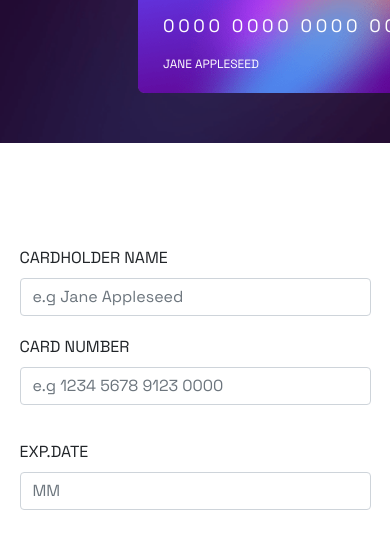
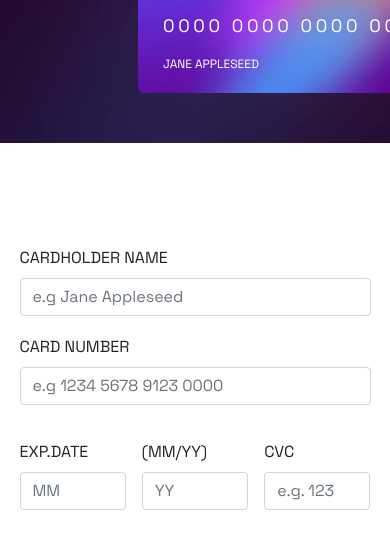
Before and after one commit to fermac1/interactive-card-details, a plain HTML site: page index.html in a window 390 px wide. Shown: the part 252-791 px from the top of the page. Drawn offline with Linux system fonts and the light colour scheme.

Commit message:
style update

```diff
--- a/css/style.css
+++ b/css/style.css
@@ -184,6 +184,9 @@ label{
         margin: 3px 10px;
 
     }
+    .month-col, .year-col, .cvc-col{
+        width: 33.33%;
+    }
 }
 
 @media (min-width:376px) and (max-width:576px){
@@ -231,63 +234,12 @@ label{
     .card-date-col{
         width: 33.33%;
     }
+    .month-col, .year-col, .cvc-col{
+        width: 33.33%;
+    }
 }
 
 @media (max-width:376px){
-    /* .container-fluid{
-        margin: 0;
-    }
-    .card-col{
-        background: url('../images/bg-main-mobile.png');
-        background-repeat: no-repeat;
-        background-size: cover;
-        margin: 0;
-        padding: 50px 100px;
-        display: flex;
-        justify-content: center;
-        flex-direction: column-reverse;
-    }
-    .back-card{
-        background: url('../images/bg-card-back.png');
-        background-repeat: no-repeat;
-        background-size: contain;
-        padding: 65px;
-        margin-left: 100px;
-        width: 375px;
-        margin-bottom: -70px;
-    }
-    .front-card{
-        margin: 0 50px;
-        color: hsl(0, 0%, 100%);
-        width: 375px;
-    }
-    .card-cvc{
-        font-size: 0.8rem;
-        position: static;
-        float: right;
-        letter-spacing: 0.2em;
-        color: hsl(0, 0%, 100%);
-        margin: 3px 55px;
-    }
-    .card-logo{
-        width: 15%;
-    }
-    .card-number-img{
-        letter-spacing: 0.2em;
-    }
-    .card-holder-img-name{
-        width: 66.67%;
-    }
-    .card-date-col{
-        width: 33.33%;
-    } */
-    /* .card-col{
-        background: url('../images/bg-main-mobile.png');
-        background-repeat: no-repeat;
-        background-size: cover;
-        margin: 0;
-        padding: 50px;
-    } */
     .card-col{
         background: url('../images/bg-main-mobile.png');
         background-repeat: no-repeat;
@@ -341,4 +293,7 @@ label{
         color: hsl(0, 0%, 100%);
         margin: -35px -45px;
     }
+    .month-col, .year-col, .cvc-col{
+        width: 33.33%;
+    }
 }
--- a/index.html
+++ b/index.html
@@ -67,16 +67,16 @@
 
                     </div>
 
-                    <div class="col-md-4">
+                    <div class="col-md-4 col-sm-4 col-xs-4 month-col">
                         <label for="month" class="form-label">EXP.DATE</label>
                         <input type="number" class="form-control" id="month" placeholder="MM" maxlength="2" required>
                         <p class="errorFormat" id="exp-date-error"></p>
                       </div>
-                    <div class="col-md-4">
+                      <div class="col-md-4 col-sm-4 col-xs-4 year-col">
                           <label for="year" class="form-label">(MM/YY)</label>
                           <input type="text" class="form-control" id="year" placeholder="YY" maxlength="2" required>
                       </div>
-                    <div class="col-md-4">
+                      <div class="col-md-4 col-sm-4 col-xs-4 cvc-col">
                         <label for="cvc" class="form-label">CVC</label>
                         <input type="text" class="form-control" id="cvc" placeholder="e.g. 123" maxlength="3" required>
                         <p class="errorFormat" id="cvc-error"></p>
```
Lines whose indentation alone changed are shown as unchanged.
